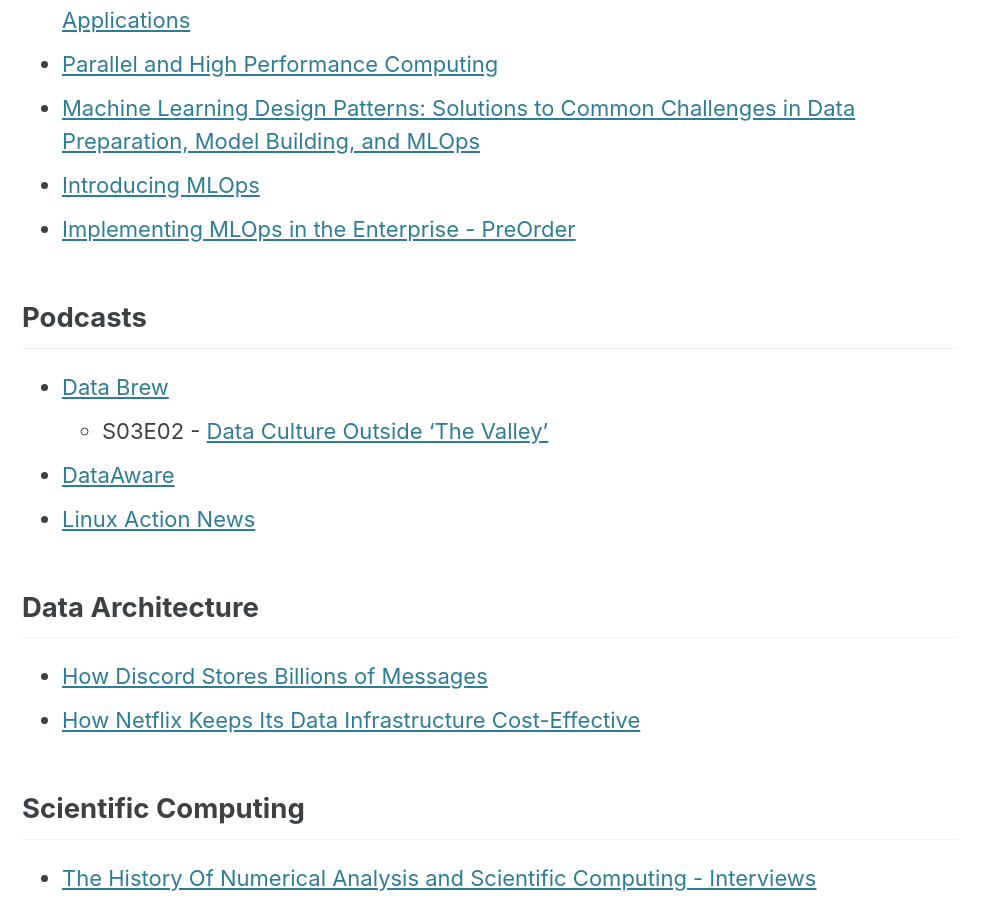
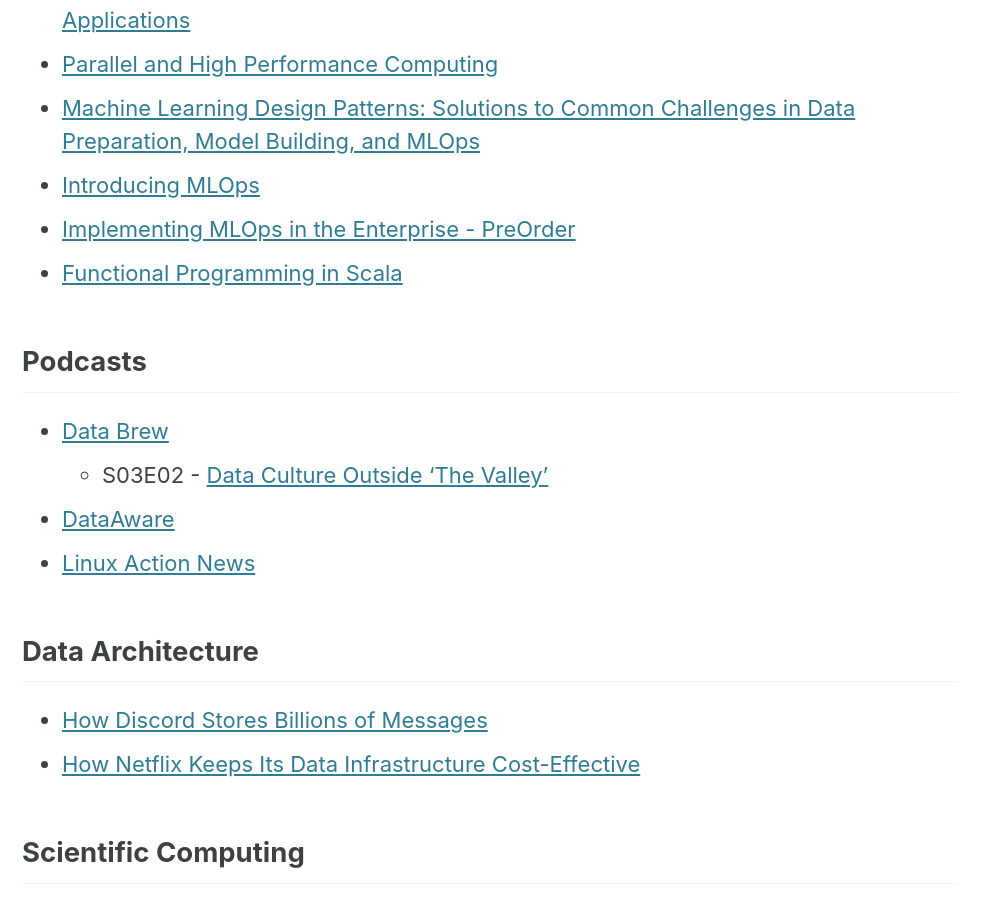
Before and after one commit to VladimirSiv/VladimirSiv.github.io, a Jekyll site: the page built from _pages/cool-links.md, in a window 1280 px wide and 900 px high, scrolled down 1681 px. Shown: the whole window, without its empty margins (0-999 px from the left). Built offline with Jekyll 4.4.1, drawn with Linux system fonts in a browser that asks for light colours; cached includes are drawn as plain includes.

Commit message:
Redeploy

```diff
--- a/_pages/cool-links.md
+++ b/_pages/cool-links.md
@@ -47,6 +47,7 @@ Tech-related books I've enjoyed
 - [Machine Learning Design Patterns: Solutions to Common Challenges in Data Preparation, Model Building, and MLOps](https://www.oreilly.com/library/view/machine-learning-design/9781098115777/){:target="_blank"}
 - [Introducing MLOps](https://www.oreilly.com/library/view/introducing-mlops/9781492083283/){:target="_blank"}
 - [Implementing MLOps in the Enterprise - PreOrder](https://www.oreilly.com/library/view/implementing-mlops-in/9781098136574/){:target="_blank"}
+- [Functional Programming in Scala](https://www.manning.com/books/functional-programming-in-scala-second-edition){:target="_blank"}
 
 ## Podcasts
 
```
